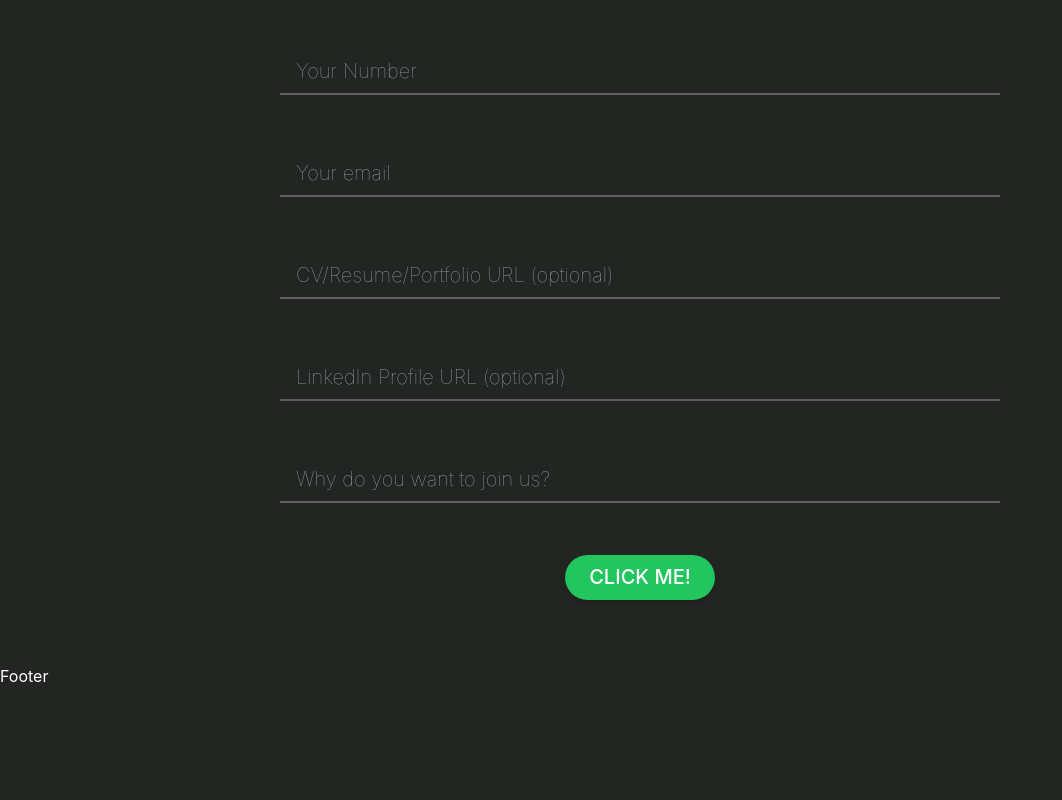
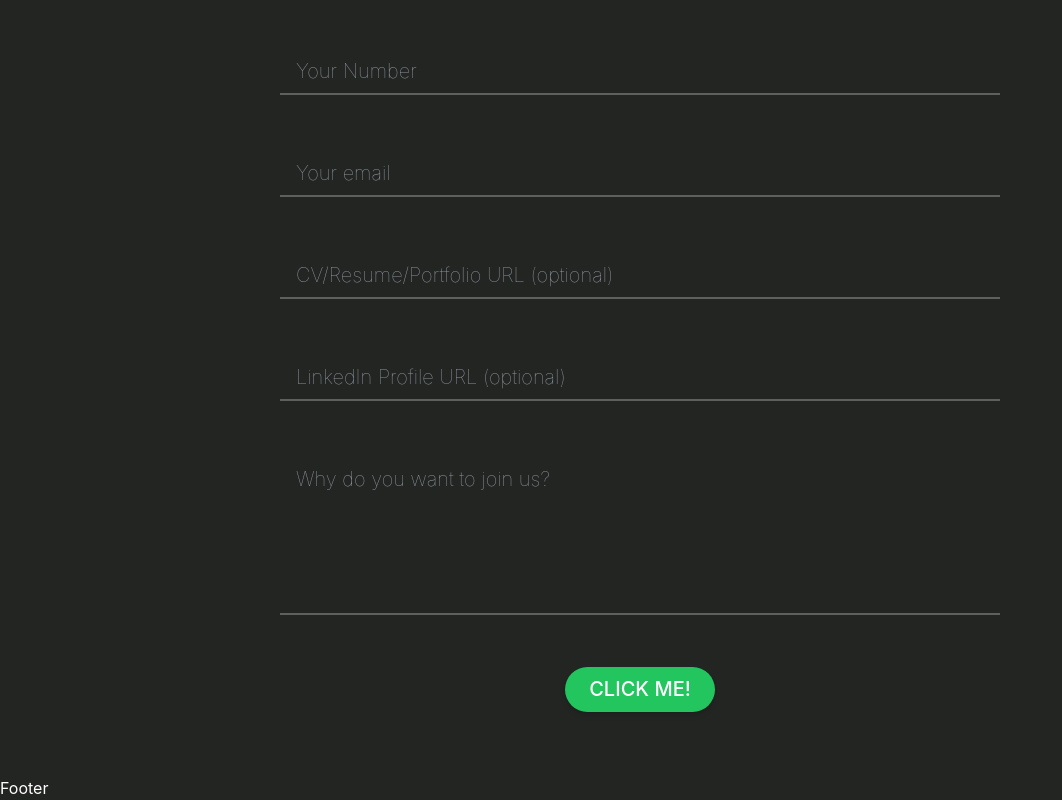
Before and after one commit to rimishadsilva/tesr-website, a React (Create React App) app: page /contact-us in a window 1280 px wide. Shown: the part 374-1174 px from the top of the page, without its empty margins (0-1062 px from the left). Before the commit the page ends 1062 px from the top, so only its background shows below. Built offline with nearby package versions, Linux system fonts and the light colour scheme.

Commit message:
textBox component removed useref hook for data collection added

```diff
--- a/src/components/contactUs/TextBox.jsx
+++ /dev/null
@@ -1,18 +0,0 @@
-import './contactUs.css';
-
-const TextBox = (props) => {
-
-    return (
-        <>
-        <input
-        type={props.type}
-        className="contact-us-textbox"
-        placeholder={props.placeholder}
-        value={props.value}
-        onChange={(e)=>{props.valueSetter(e.target.value)}}
-        required />
-        </>
-    )
-}
-
-export default TextBox;
--- a/src/pages/ContactUs.jsx
+++ b/src/pages/ContactUs.jsx
@@ -1,73 +1,89 @@
-import React, {useState} from 'react'
-import '../components/contactUs/contactUs.css';
-import TextBox from '../components/contactUs/TextBox';
+import React, { useRef } from "react";
+import "../components/contactUs/contactUs.css";
 
 export default function ContactUs() {
-    const [credentials, setCredentials] = useState({
-        name: '',
-        number: '',
-        email: '',
-        cv: '',
-        linkedin: '',
-        why: ''
+  const credentials = useRef({
+    name: "",
+    number: "",
+    email: "",
+    cv: "",
+    linkedin: "",
+    why: "",
   });
 
   return (
     <>
-        <h2 className='border-white border-solid border-b block text-6xl p-7 text-center text-white'>
+      <h2 className="border-white border-solid border-b block text-6xl p-7 text-center text-white">
         Let's drive the future, together
       </h2>
 
-        <div id='contact-us' className='contact-us-container'>
-            <p className='p-0 text-white text-2xl p-4'>Submit your application </p>
-            <TextBox
-            type='text'
-            placeholder='Your Name'
-            value = {credentials.name}
-            valueSetter = {setCredentials}
+      <div id="contact-us" className="contact-us-container">
+        <p className="p-0 text-white text-2xl p-4">Submit your application </p>
+        <input
+          className="contact-us-textbox"
+          required
+          type="text"
+          placeholder="Your Name"
+          onChange={(e) => {
+            credentials.current.name = e.target.value;
+          }}
         />
-            <TextBox
-            type='number'
-            placeholder='Your Number'
-            value = {credentials.number}
-            valueSetter = {setCredentials}
+        <input
+          className="contact-us-textbox"
+          required
+          type="tel"
+          placeholder="Your Number"
+          onChange={(e) => {
+            credentials.current.number = e.target.value;
+          }}
         />
-            <TextBox
-            type='email'
-            placeholder='Your email'
-            value = {credentials.email}
-            valueSetter = {setCredentials}
+        <input
+          className="contact-us-textbox"
+          required
+          type="email"
+          placeholder="Your email"
+          onChange={(e) => {
+            credentials.current.email = e.target.value;
+          }}
         />
-            <TextBox
-            type='text'
-            placeholder='CV/Resume/Portfolio URL (optional)'
-            value = {credentials.cv}
-            valueSetter = {setCredentials}
+        <input
+          className="contact-us-textbox"
+          required
+          type="text"
+          placeholder="CV/Resume/Portfolio URL (optional)"
+          onChange={(e) => {
+            credentials.current.cv = e.target.value;
+          }}
         />
-            <TextBox
-            type='text'
-            placeholder='LinkedIn Profile URL (optional)'
-            value = {credentials.linkedin}
-            valueSetter = {setCredentials}
+        <input
+          className="contact-us-textbox"
+          required
+          type="text"
+          placeholder="LinkedIn Profile URL (optional)"
+          onChange={(e) => {
+            credentials.current.linkedin = e.target.value;
+          }}
         />
-            <TextBox
-            type='text'
-            placeholder='Why do you want to join us?'
-            value = {credentials.why}
-            valueSetter = {setCredentials}
+        <textarea
+          className="contact-us-textbox resize-none"
+          rows={5}
+          required
+          type="text"
+          placeholder="Why do you want to join us?"
+          onChange={(e) => {
+            credentials.current.why = e.target.value;
+          }}
         />
 
         <input
           type="button"
           value={"Click me!"}
-            className='mx-auto inline-block px-6 py-2.5 bg-green-500 text-white font-medium text-xl cursor-pointer leading-tight uppercase rounded-full shadow-md hover:bg-green-600 hover:shadow-lg focus:bg-green-600 focus:shadow-lg focus:outline-none focus:ring-0 active:bg-green-700 active:shadow-lg transition duration-150 ease-in-out'
+          className="mx-auto inline-block px-6 py-2.5 bg-green-500 text-white font-medium text-xl cursor-pointer leading-tight uppercase rounded-full shadow-md hover:bg-green-600 hover:shadow-lg focus:bg-green-600 focus:shadow-lg focus:outline-none focus:ring-0 active:bg-green-700 active:shadow-lg transition duration-150 ease-in-out"
           onClick={() => {
-                console.log(credentials);
-            }
-            }
+            console.log(credentials.current);
+          }}
         />
-
       </div>
     </>
-    )
+  );
 }
```
Lines whose indentation alone changed are shown as unchanged.
